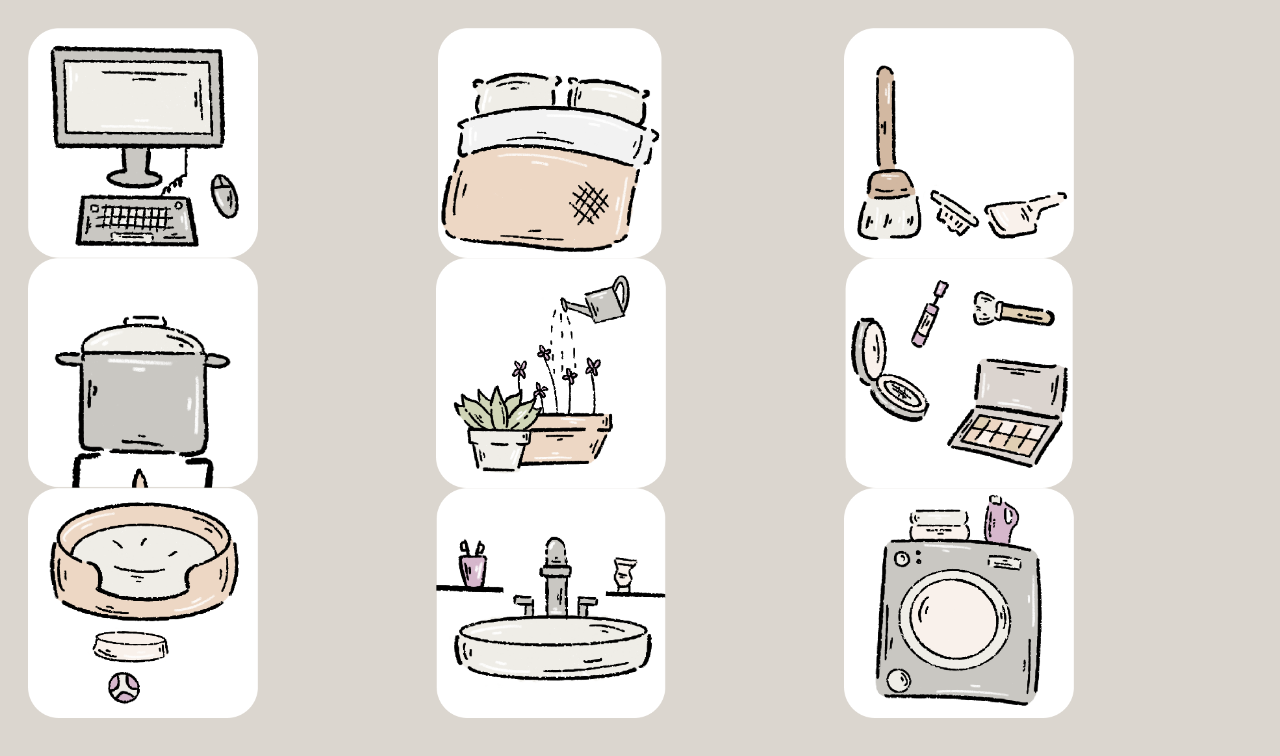
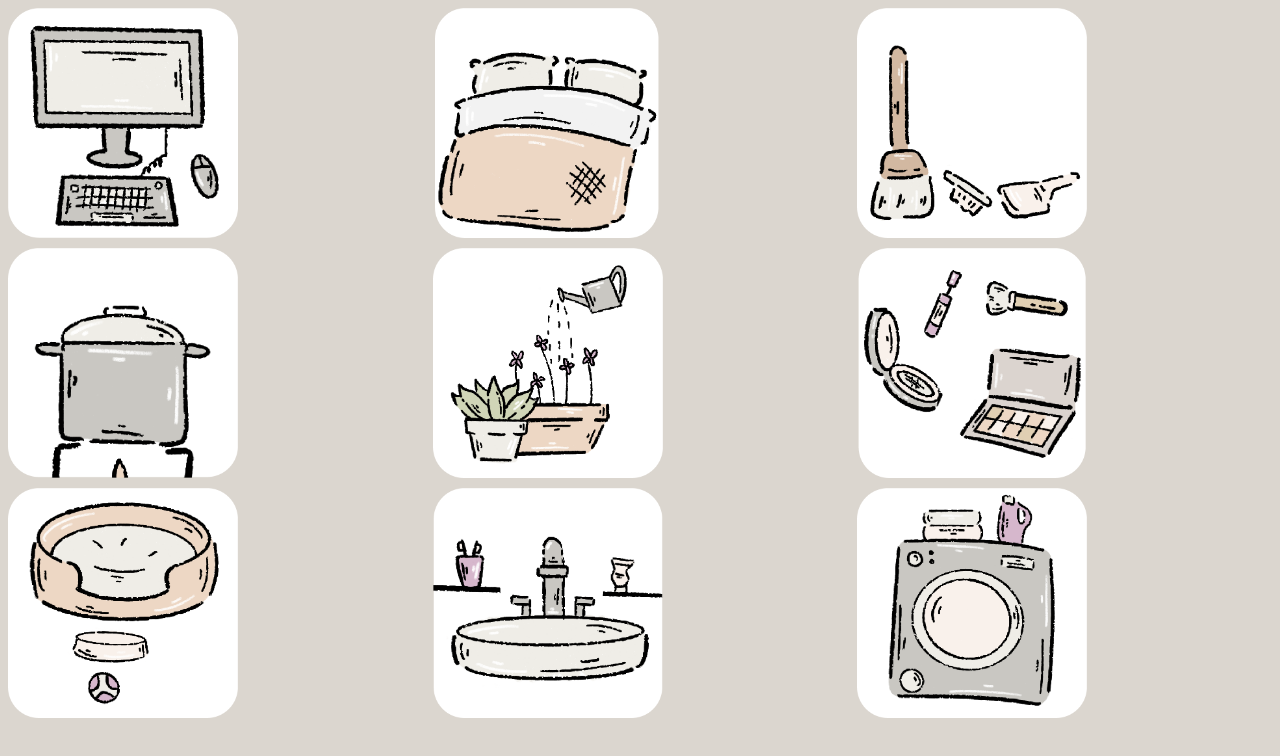
Before and after one commit to arianna-distefano/Assignment2, a plain HTML site: page index.html in a window 1280 px wide. Drawn offline with Linux system fonts and the light colour scheme.

Commit message:
Update index.html

```diff
--- a/index.html
+++ b/index.html
@@ -8,13 +8,14 @@
         .grid {
             display: grid;
             grid-template-columns: 1fr 1fr 1fr;
+             gap: 10px;
 
-            padding: 20px;
         }
 
         .grid img {
             width: 230px;
             height: 230px;
+            margin: 0;
         }
         </style>
     </head>
```
